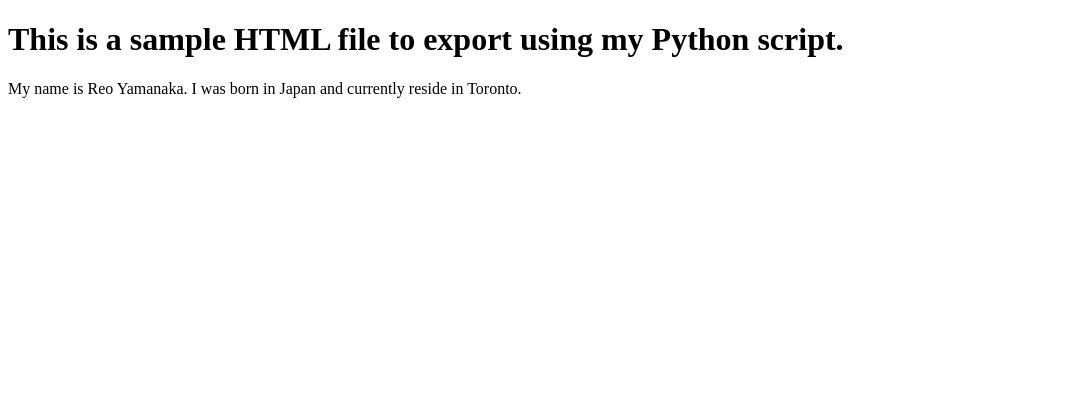
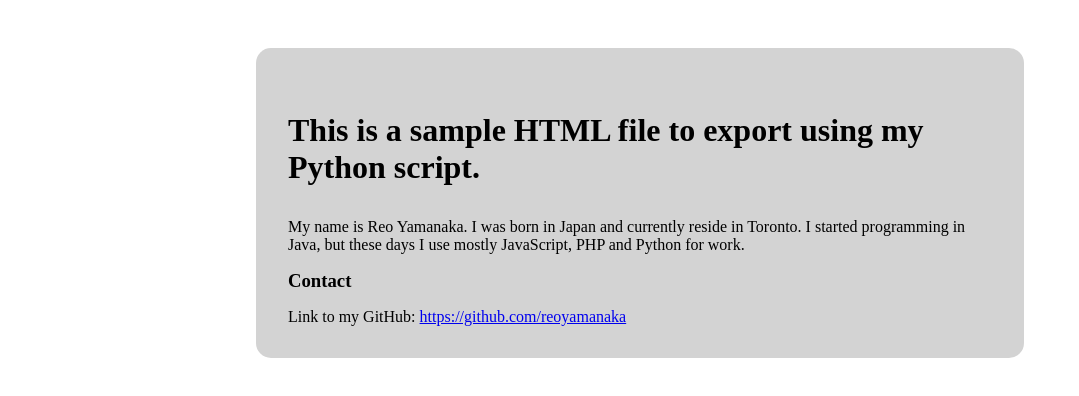
Before and after one commit to reoyamanaka/htmlToPdf, a plain HTML site: page index.html in a window 1280 px wide. Shown: the whole page, without its empty margins (0-1079 px from the left). Drawn offline with Linux system fonts and the light colour scheme.

Commit message:
added styling and some more sample content to html file

```diff
--- a/index.html
+++ b/index.html
@@ -11,8 +11,10 @@
     <div class="container">
         <h1>This is a sample HTML file to export using my Python script.</h1>
         <p>
-            My name is Reo Yamanaka. I was born in Japan and currently reside in Toronto.
+            My name is Reo Yamanaka. I was born in Japan and currently reside in Toronto. I started programming in Java, but these days I use mostly JavaScript, PHP and Python for work.
         </p>
+        <h3>Contact</h3>
+        Link to my GitHub: <a href="https://github.com/reoyamanaka" target="_blank">https://github.com/reoyamanaka</a>
     </div>
 </body>
 </html>
--- a/style.css
+++ b/style.css
@@ -0,0 +1,22 @@
+* {
+    padding: 0;
+    margin: 0;
+    box-sizing: border-box;
+}
+.container {
+    width: 60%;
+    background: lightgrey;
+    margin: 3rem auto;
+    padding: 2rem;
+    border-radius: 15px;
+}
+.container h1 {
+    margin: 2rem auto;
+}
+.container h3 {
+    margin: 1rem auto;
+}
+
+.container p {
+    margin: 1 auto;
+}
```
